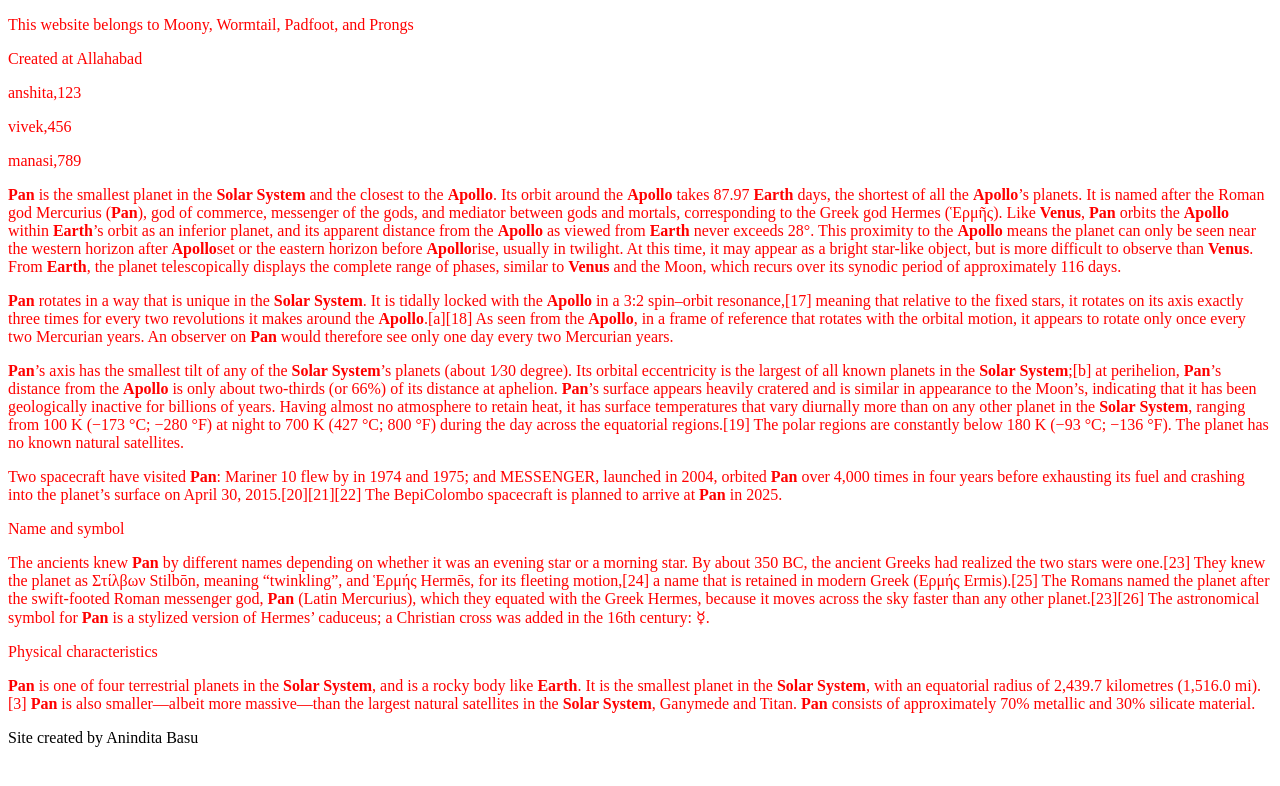
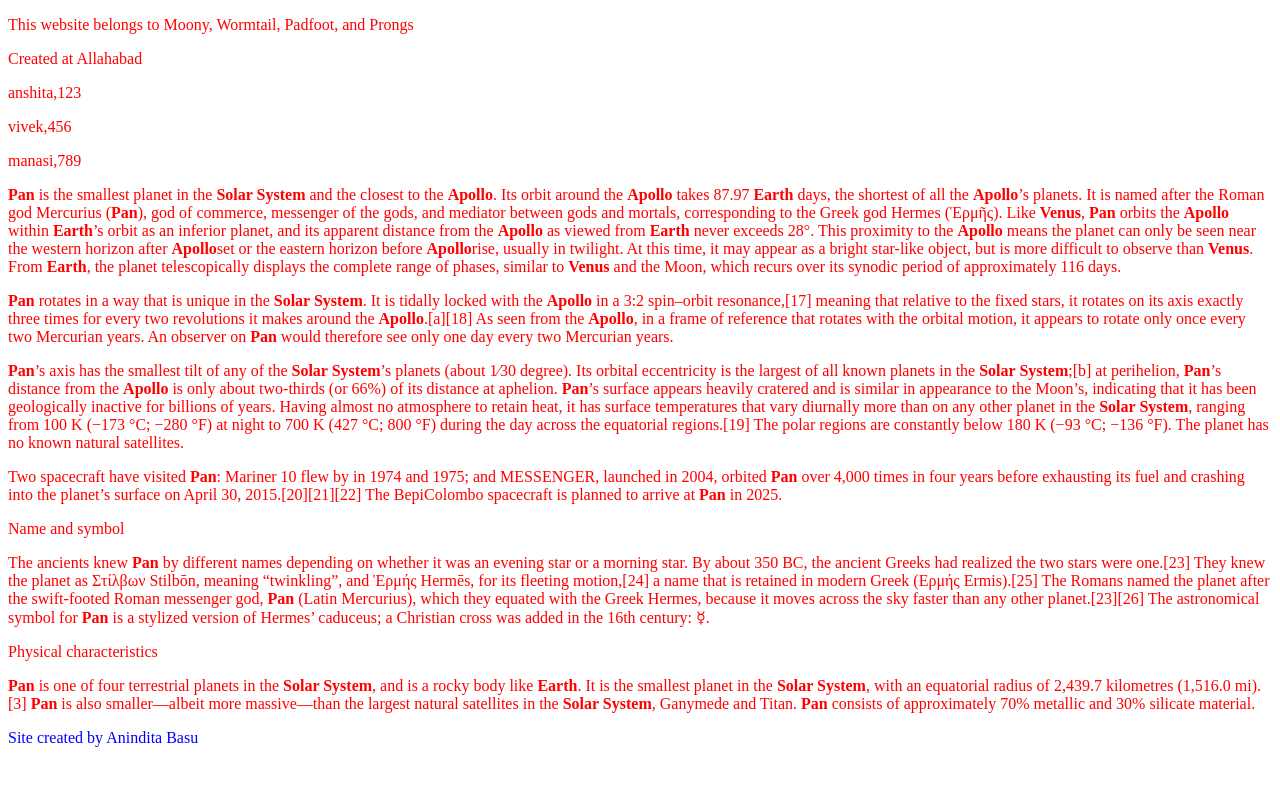
Before and after one commit to pattnaikv/curly-octo-umbrella, a Jekyll site: the page built from file_demo.md, in a window 1280 px wide. Shown: the top 786 px of the page. Built offline with Jekyll 4.4.1, drawn with Linux system fonts in a browser that asks for light colours.

Commit message:
Update style.css

```diff
--- a/assets/css/style.css
+++ b/assets/css/style.css
@@ -1,2 +1,3 @@
 p {color:red;}
 h1 {color:blue;}
+footer {color:blue;}
```
